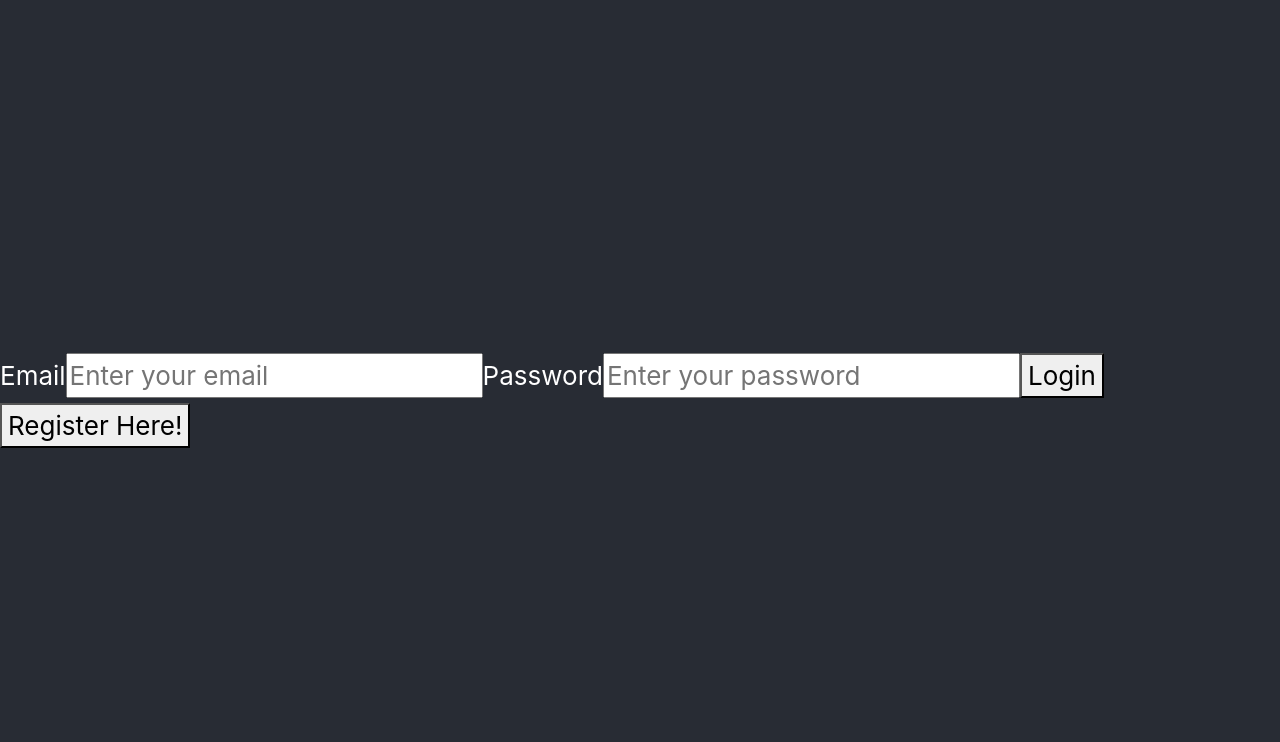
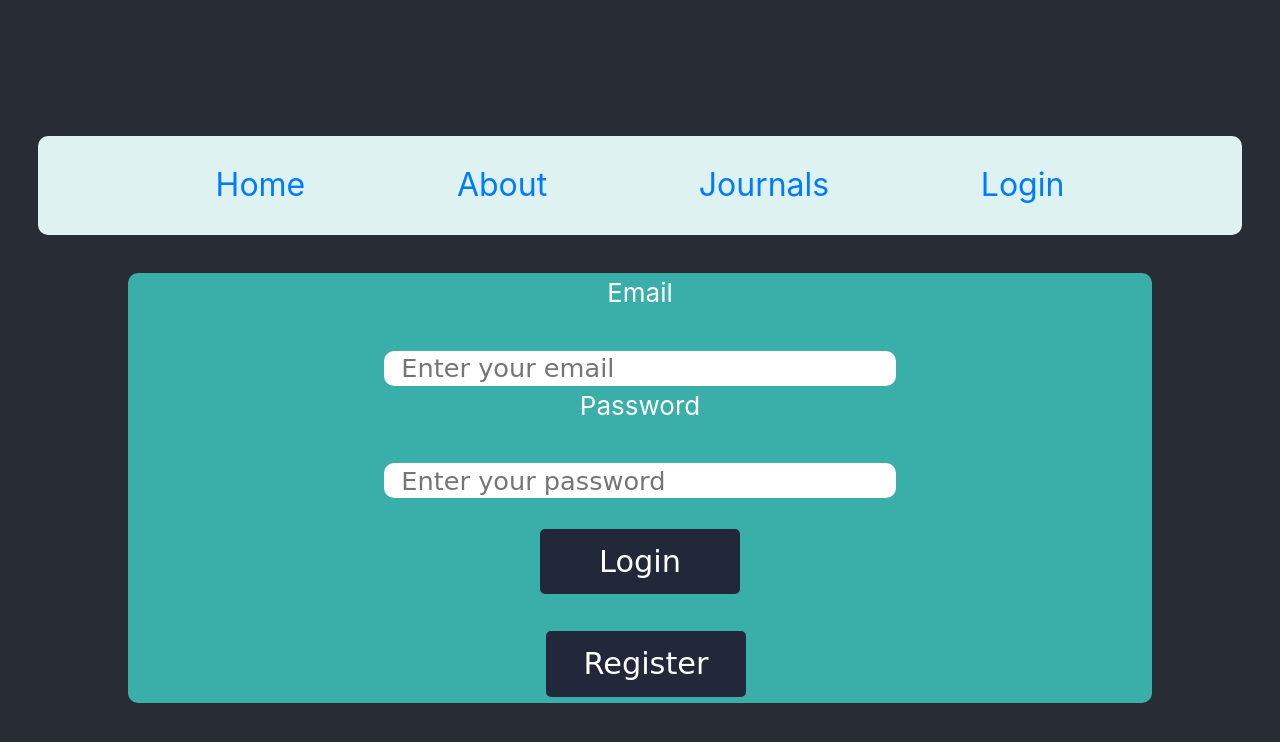
Before and after one commit to Build-Week-Weight-Lifting-Journal-3/Front-end, a React (Create React App) app: page / in a window 1280 px wide. Shown: the top 742 px of the page. Built offline with nearby package versions, Linux system fonts and the light colour scheme.

Commit message:
added some styling to the login form

```diff
--- a/package.json
+++ b/package.json
@@ -11,6 +11,7 @@
     "bootstrap": "^4.4.1",
     "email-validator": "^2.0.4",
     "formik": "^2.1.1",
+    "gsap": "^3.0.4",
     "react": "^16.12.0",
     "react-bootstrap": "^1.0.0-beta.16",
     "react-dom": "^16.12.0",
--- a/src/App.js
+++ b/src/App.js
@@ -9,16 +9,18 @@ import PrivateRoute from './components/PrivateRoute';
 import './App.css';
 import Login from "./components/Login";
 import AnotherJournal from './components/AnotherJournal';
+import NavBar from './components/NavBar';
 
 function App() {
   return (
     <Router>
       <main className="App">
+          <NavBar />
           <Route exact path='/' component={Login} />
           <Route path="/register" component={RegisterAccount} />
           {/* <Route exact path='/Signup' component={Signup} /> */}
         <Switch>
-          <PrivateRoute path='/journal' component={JournalList} />
+          <PrivateRoute exact path='/journal' component={JournalList} />
           <PrivateRoute exact path='/anotherjournal' component={AnotherJournal} />
           <PrivateRoute path='/exercises' component={ExerciseList} />
         </Switch>
--- a/src/components/Login.js
+++ b/src/components/Login.js
@@ -1,10 +1,63 @@
 import React, { useState } from "react";
 import { connect } from 'react-redux';
-import {Link} from 'react-router-dom';
+import { Link } from 'react-router-dom';
 import { login } from '../actions';
 import { Formik } from "formik";
 import * as Yup from "yup";
+import styled from "styled-components";
 
+export const InputContainer = styled.div`
+  display: flex;
+  flex-direction: column;
+  align-items: center;
+  width: 80%;
+  margin: auto;
+  border-radius: 10px;
+  background-color: #3AAFA9;
+`
+const InputStyling = styled.input`
+  width: 50%;
+  height: 2rem;
+  border-radius: 10px;
+  font-size: 1.6rem;
+  font-family: 'Lucida Casual', 'Comic Sans MS';
+  padding: 1.5%;
+  border: 2px solid white;
+  outline: none;
+  margin-top: 3%;
+
+  &:focus {
+    outline: none;
+  }
+`
+export const ButtonStyling = styled.button`
+    text-align: center;
+    background-color: #22283A;
+    color: white;
+    padding: 8px 0px;
+    margin: 3%;
+    border-radius: 5px;
+    font-size: 1.9rem;
+    font-family: 'Lucida Casual', 'Comic Sans MS';
+    width: 200px;
+    border: 2px solid #22283A;
+    outline: none;
+
+    &:hover {
+        background-color: white;
+        color: #22283A;
+        animation: shadow-pulse 1s infinite;
+
+        @keyframes shadow-pulse {
+            0% {
+              box-shadow: 0 0 0 0px rgba(0, 0, 0, 0.2);
+            }
+            100% {
+              box-shadow: 0 0 0 15px rgba(0, 0, 0, 0);
+            }
+        }
+    }
+`
 
 const initialFormState = {
   // firstName: '',
@@ -36,7 +89,7 @@ const Login = (props) => {
       onSubmit={handleSubmit}
       validationSchema={Yup.object().shape({
         email: Yup.string()
-          .email()
+          .email('Not a valid email address. Check your spelling, poindexter.')
           .required("Required"),
         password: Yup.string()
           .required("No password provided.")
@@ -53,8 +106,9 @@ const Login = (props) => {
         } = props;
         return (
           <form onSubmit={handleSubmit}>
+            <InputContainer>
               <label htmlFor="email">Email</label>
-            <input
+              <InputStyling
                 name="email"
                 type="text"
                 placeholder="Enter your email"
@@ -67,7 +121,7 @@ const Login = (props) => {
                 <div className="input-feedback">{errors.email}</div>
               )}
               <label htmlFor="email">Password</label>
-            <input
+              <InputStyling
                 name="password"
                 type="password"
                 placeholder="Enter your password"
@@ -79,10 +133,11 @@ const Login = (props) => {
               {errors.password && touched.password && (
                 <div className="input-feedback">{errors.password}</div>
               )}
-            <button type="submit" disabled={isSubmitting}>
+              <ButtonStyling type="submit" disabled={isSubmitting}>
                 Login
-            </button>
-            <Link to='/register'><button>Register Here!</button></Link>
+            </ButtonStyling>
+              <Link to='/register'><ButtonStyling>Register</ButtonStyling></Link>
+            </InputContainer>
           </form>
         )
       }}
--- /dev/null
+++ b/src/components/NavBar.js
@@ -0,0 +1,85 @@
+import React, { useRef } from "react";
+import { NavLink } from "react-router-dom";
+import { gsap, Linear } from 'gsap';
+import styled from "styled-components";
+
+const NavStyle = styled.nav`
+  display: flex;
+  justify-content: space-evenly;
+  font-size: 2rem;
+  background-color: #DEF2F1;
+  // border: 1px solid #DCDCDC;
+  border-radius: 10px;
+  padding: 2%;
+  margin: 3%;
+`
+
+const NavBar = () => {
+  let home = useRef(null);
+  let about = useRef(null);
+  let journals = useRef(null);
+  let login = useRef(null);
+
+  function scaleUp() {
+    gsap.to(home, 1, {
+      scale: 1.2,
+      ease: Linear.ease
+    });
+  }
+
+  function scaleDown() {
+    gsap.to(home, 1, {
+      scale: 1.00
+    });
+  }
+
+  function scaleUp2() {
+    gsap.to(about, 1, {
+      scale: 1.2,
+      ease: Linear.ease
+    });
+  }
+
+  function scaleDown2() {
+    gsap.to(about, 1, {
+      scale: 1.00
+    });
+  }
+
+  function scaleUp3() {
+    gsap.to(journals, 1, {
+      scale: 1.2,
+      ease: Linear.ease
+    });
+  }
+
+  function scaleDown3() {
+    gsap.to(journals, 1, {
+      scale: 1.00
+    });
+  }
+
+  function scaleUp4() {
+    gsap.to(login, 1, {
+      scale: 1.2,
+      ease: Linear.ease
+    });
+  }
+
+  function scaleDown4() {
+    gsap.to(login, 1, {
+      scale: 1.00
+    });
+  }
+
+  return (
+    <NavStyle>
+      <a href='/' ref={e => (home = e)} onMouseEnter={scaleUp} onMouseLeave={scaleDown}>Home</a>
+      <a href='/' ref={e => (about = e)} onMouseEnter={scaleUp2} onMouseLeave={scaleDown2}>About</a>
+      <NavLink to='/journal' ref={e => (journals = e)} onMouseEnter={scaleUp3} onMouseLeave={scaleDown3}>Journals</NavLink>
+      <NavLink to='/' ref={e => (login = e)} onMouseEnter={scaleUp4} onMouseLeave={scaleDown4}>Login</NavLink>
+    </NavStyle>
+  )
+}
+
+export default NavBar;
--- a/src/components/RegisterAccount.js
+++ b/src/components/RegisterAccount.js
@@ -20,7 +20,7 @@ function Signup(props) {
     const handleSubmit = event => {
         event.preventDefault();
         props.register(payload);
-        props.history.push("/journals");
+        props.history.push("/");
 
       console.log(handleSubmit);
     };
```
Also changed, not shown: 1 other file (tests, documents, lock files or other folders). Lines whose indentation alone changed are shown as unchanged.
